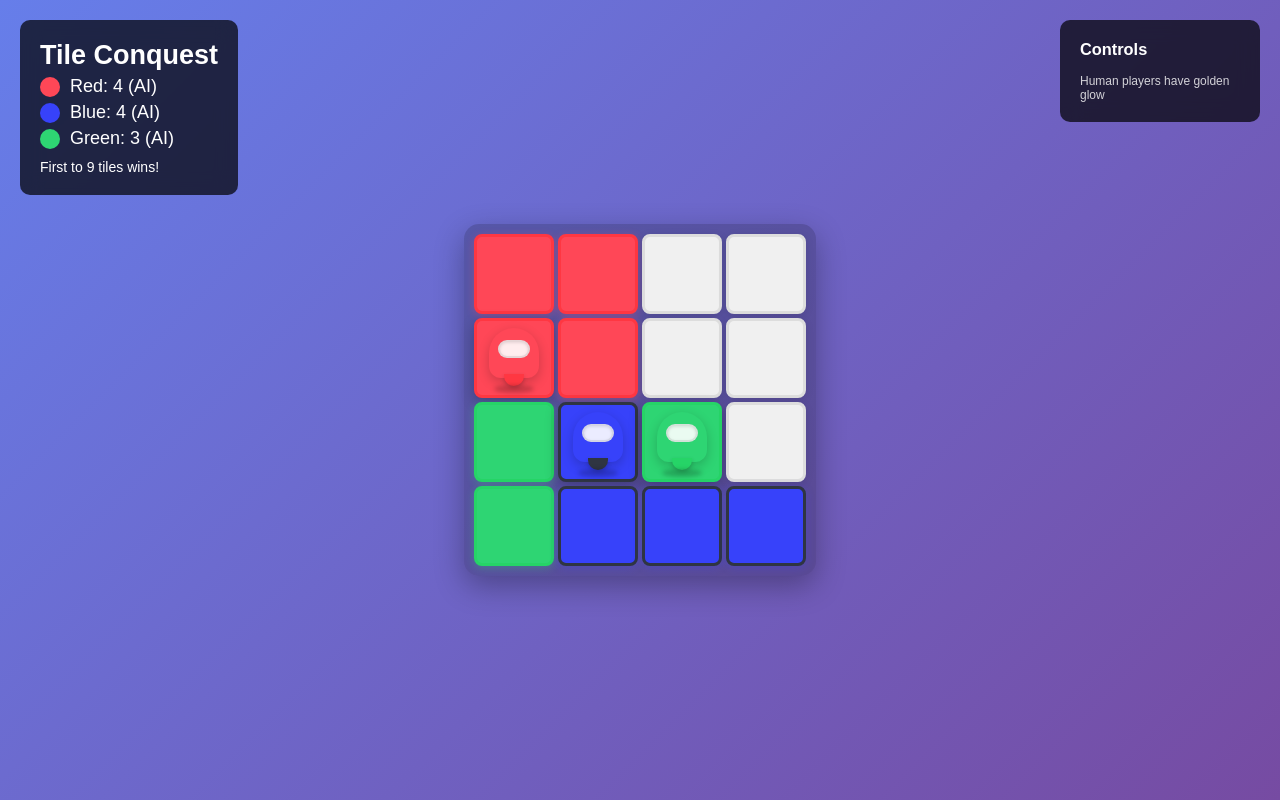
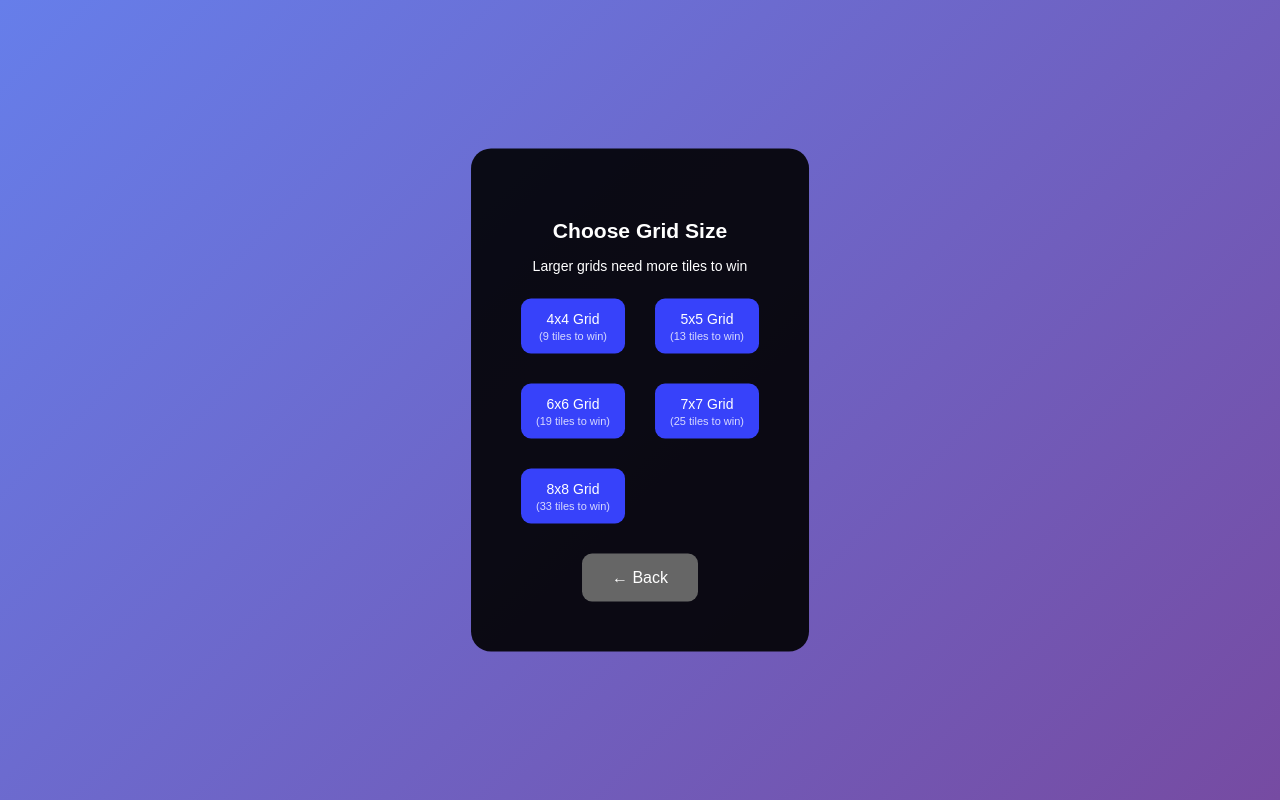
Before and after one commit to csteachian/tileflip, a plain HTML site: page index.html in a window 1280 px wide. Both pictures are taken after a click on the button "0 Players (AI Only)". Drawn offline with Linux system fonts and the light colour scheme.

Commit message:
larger grid

```diff
--- a/index.html
+++ b/index.html
@@ -291,15 +291,41 @@
         .hidden {
             display: none;
         }
+
+        .grid-btn {
+            font-size: 14px;
+            padding: 12px 15px;
+            height: auto;
+        }
+
+        .grid-btn small {
+            display: block;
+            font-size: 11px;
+            opacity: 0.8;
+            margin-top: 3px;
+        }
     </style>
 </head>
 <body>
     <div class="game-setup" id="game-setup">
         <h2>Choose Game Mode</h2>
         <p style="margin: 20px 0;">How many human players?</p>
-        <button class="setup-button" onclick="startGame(0)">0 Players (AI Only)</button>
-        <button class="setup-button" onclick="startGame(1)">1 Player vs AI</button>
-        <button class="setup-button" onclick="startGame(2)">2 Players vs AI</button>
+        <button class="setup-button" onclick="selectPlayers(0)">0 Players (AI Only)</button>
+        <button class="setup-button" onclick="selectPlayers(1)">1 Player vs AI</button>
+        <button class="setup-button" onclick="selectPlayers(2)">2 Players vs AI</button>
+
+        <div id="grid-selection" style="display: none; margin-top: 30px;">
+            <h3>Choose Grid Size</h3>
+            <p style="margin: 15px 0; font-size: 14px;">Larger grids need more tiles to win</p>
+            <div style="display: grid; grid-template-columns: repeat(2, 1fr); gap: 10px; margin-top: 15px;">
+                <button class="setup-button grid-btn" onclick="startGame(selectedPlayers, 4)">4x4 Grid<br><small>(9 tiles to win)</small></button>
+                <button class="setup-button grid-btn" onclick="startGame(selectedPlayers, 5)">5x5 Grid<br><small>(13 tiles to win)</small></button>
+                <button class="setup-button grid-btn" onclick="startGame(selectedPlayers, 6)">6x6 Grid<br><small>(19 tiles to win)</small></button>
+                <button class="setup-button grid-btn" onclick="startGame(selectedPlayers, 7)">7x7 Grid<br><small>(25 tiles to win)</small></button>
+                <button class="setup-button grid-btn" onclick="startGame(selectedPlayers, 8)">8x8 Grid<br><small>(33 tiles to win)</small></button>
+            </div>
+            <button class="setup-button" onclick="backToPlayers()" style="margin-top: 20px; background: #666;">← Back</button>
+        </div>
     </div>
 
     <div class="ui hidden" id="ui">
@@ -349,19 +375,23 @@
 
     <script>
         class Game {
-            constructor(humanPlayers = 0) {
-                this.board = Array(4).fill().map(() => Array(4).fill('white'));
+            constructor(humanPlayers = 0, gridSize = 4) {
+                this.gridSize = gridSize;
+                this.board = Array(gridSize).fill().map(() => Array(gridSize).fill('white'));
                 this.humanPlayers = humanPlayers;
+                this.winCondition = Math.ceil((gridSize * gridSize) * 0.51); // Just over 50%
+
+                // Position players in corners based on grid size
                 this.players = [
                     { color: 'red', x: 0, y: 0, element: null, isHuman: humanPlayers >= 1, lastMove: 0 },
-                    { color: 'blue', x: 3, y: 3, element: null, isHuman: humanPlayers >= 2, lastMove: 0 },
-                    { color: 'green', x: 0, y: 3, element: null, isHuman: false, lastMove: 0 }
+                    { color: 'blue', x: gridSize - 1, y: gridSize - 1, element: null, isHuman: humanPlayers >= 2, lastMove: 0 },
+                    { color: 'green', x: 0, y: gridSize - 1, element: null, isHuman: false, lastMove: 0 }
                 ];
                 this.gameRunning = true;
                 this.moveInterval = null;
                 this.tiles = [];
                 this.keyPressed = {};
-                this.moveDelay = 300; // Minimum time between moves (ms)
+                this.moveDelay = 300;
             }
 
             init() {
@@ -457,9 +487,13 @@
                 gameBoard.innerHTML = '';
                 this.tiles = [];
 
-                for (let row = 0; row < 4; row++) {
+                // Update CSS grid template
+                gameBoard.style.gridTemplateColumns = `repeat(${this.gridSize}, 80px)`;
+                gameBoard.style.gridTemplateRows = `repeat(${this.gridSize}, 80px)`;
+
+                for (let row = 0; row < this.gridSize; row++) {
                     this.tiles[row] = [];
-                    for (let col = 0; col < 4; col++) {
+                    for (let col = 0; col < this.gridSize; col++) {
                         const tile = document.createElement('div');
                         tile.className = 'tile';
                         tile.dataset.row = row;
@@ -516,12 +550,11 @@
             }
 
             claimTile(x, y, color) {
-                if (x >= 0 && x < 4 && y >= 0 && y < 4) {
+                if (x >= 0 && x < this.gridSize && y >= 0 && y < this.gridSize) {
                     this.board[y][x] = color;
                     const tile = this.tiles[y][x];
                     tile.className = `tile ${color} claimed`;
 
-                    // Remove claimed animation after it completes
                     setTimeout(() => {
                         tile.classList.remove('claimed');
                     }, 600);
@@ -534,8 +567,8 @@
             updateScores() {
                 const scores = { red: 0, blue: 0, green: 0, white: 0 };
 
-                for (let row = 0; row < 4; row++) {
-                    for (let col = 0; col < 4; col++) {
+                for (let row = 0; row < this.gridSize; row++) {
+                    for (let col = 0; col < this.gridSize; col++) {
                         scores[this.board[row][col]]++;
                     }
                 }
@@ -548,8 +581,8 @@
             checkWin() {
                 const scores = { red: 0, blue: 0, green: 0 };
 
-                for (let row = 0; row < 4; row++) {
-                    for (let col = 0; col < 4; col++) {
+                for (let row = 0; row < this.gridSize; row++) {
+                    for (let col = 0; col < this.gridSize; col++) {
                         if (this.board[row][col] !== 'white') {
                             scores[this.board[row][col]]++;
                         }
@@ -557,7 +590,7 @@
                 }
 
                 for (let color in scores) {
-                    if (scores[color] >= 9) {
+                    if (scores[color] >= this.winCondition) {
                         this.endGame(color);
                         return;
                     }
@@ -591,7 +624,7 @@
                     case 'right': newX++; break;
                 }
 
-                if (newX >= 0 && newX < 4 && newY >= 0 && newY < 4) {
+                if (newX >= 0 && newX < this.gridSize && newY >= 0 && newY < this.gridSize) {
                     player.x = newX;
                     player.y = newY;
                     player.element.classList.add('moving');
@@ -620,19 +653,16 @@
                         case 'right': newX++; break;
                     }
 
-                    if (newX >= 0 && newX < 4 && newY >= 0 && newY < 4) {
+                    if (newX >= 0 && newX < this.gridSize && newY >= 0 && newY < this.gridSize) {
                         const priority = this.board[newY][newX] === 'white' ? 3 :
-                                       this.board[newY][newX] === player.color ? 1 : 2;
+                           this.board[newY][newX] === player.color ? 1 : 2;
                         validMoves.push({ direction, priority, x: newX, y: newY });
                     }
                 });
 
                 if (validMoves.length === 0) return null;
 
-                // Sort by priority (higher is better)
                 validMoves.sort((a, b) => b.priority - a.priority);
-
-                // Add some randomness but prefer better moves
                 const topMoves = validMoves.filter(move => move.priority === validMoves[0].priority);
                 return topMoves[Math.floor(Math.random() * topMoves.length)].direction;
             }
@@ -653,15 +683,40 @@
             }
         }
 
-        let game;
+        let selectedPlayers = 0;
 
-        function startGame(humanPlayers) {
+        function selectPlayers(count) {
+            selectedPlayers = count;
+            document.querySelector('h2').style.display = 'none';
+            document.querySelector('p').style.display = 'none';
+            document.querySelectorAll('.setup-button:not(.grid-btn)').forEach(btn => {
+                if (!btn.onclick.toString().includes('selectPlayers')) return;
+                btn.style.display = 'none';
+            });
+            document.getElementById('grid-selection').style.display = 'block';
+        }
+
+        function backToPlayers() {
+            document.querySelector('h2').style.display = 'block';
+            document.querySelector('p').style.display = 'block';
+            document.querySelectorAll('.setup-button:not(.grid-btn)').forEach(btn => {
+                if (!btn.onclick.toString().includes('selectPlayers')) return;
+                btn.style.display = 'inline-block';
+            });
+            document.getElementById('grid-selection').style.display = 'none';
+        }
+
+        function startGame(humanPlayers, gridSize = 4) {
             document.getElementById('game-setup').style.display = 'none';
             document.getElementById('ui').classList.remove('hidden');
             document.getElementById('controls').classList.remove('hidden');
             document.getElementById('game-container').classList.remove('hidden');
 
-            game = new Game(humanPlayers);
+            // Update win condition display
+            const winCondition = Math.ceil((gridSize * gridSize) * 0.51);
+            document.querySelector('#ui div:last-child').textContent = `First to ${winCondition} tiles wins!`;
+
+            game = new Game(humanPlayers, gridSize);
             game.init();
         }
 
@@ -670,6 +725,15 @@
             document.getElementById('ui').classList.add('hidden');
             document.getElementById('controls').classList.add('hidden');
             document.getElementById('game-container').classList.add('hidden');
+
+            // Reset setup screen
+            document.querySelector('h2').style.display = 'block';
+            document.querySelector('p').style.display = 'block';
+            document.querySelectorAll('.setup-button:not(.grid-btn)').forEach(btn => {
+                if (!btn.onclick.toString().includes('selectPlayers')) return;
+                btn.style.display = 'inline-block';
+            });
+            document.getElementById('grid-selection').style.display = 'none';
             document.getElementById('game-setup').style.display = 'block';
 
             // Reset control displays
```
